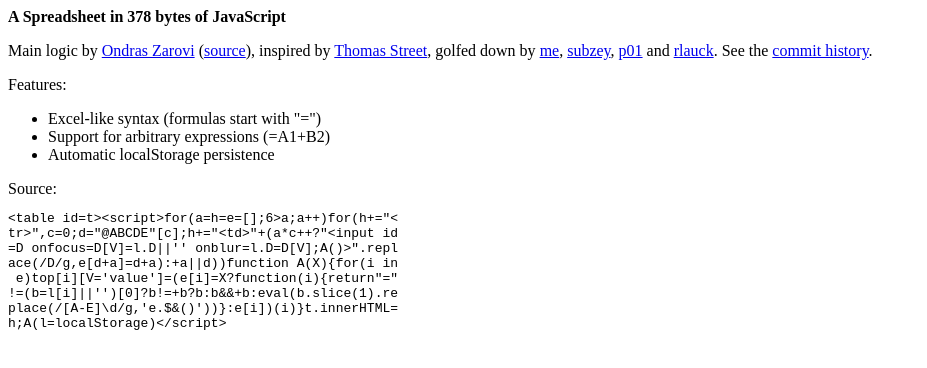
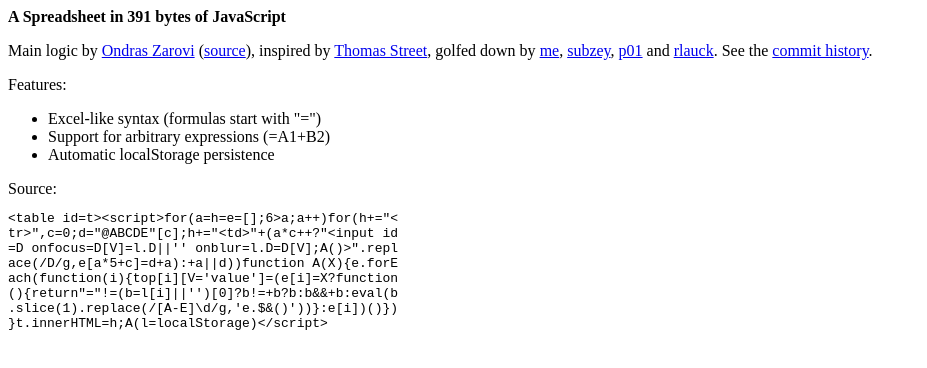
Before and after one commit to aemkei/aemkei.github.io, a plain HTML site: page sheet/index.html in a window 1280 px wide. Shown: the whole page, without its empty margins (0-927 px from the left). Drawn offline with Linux system fonts and the light colour scheme.

Commit message:
Restore last state.

```diff
--- a/sheet/index.html
+++ b/sheet/index.html
@@ -1,9 +1,9 @@
-<table id=t><script>for(a=h=e=[];6>a;a++)for(h+="<tr>",c=0;d="@ABCDE"[c];h+="<td>"+(a*c++?"<input id=D onfocus=D[V]=l.D||'' onblur=l.D=D[V];A()>".replace(/D/g,e[d+a]=d+a):+a||d))function A(X){for(i in e)top[i][V='value']=(e[i]=X?function(i){return"="!=(b=l[i]||'')[0]?b!=+b?b:b&&+b:eval(b.slice(1).replace(/[A-E]\d/g,'e.$&()'))}:e[i])(i)}t.innerHTML=h;A(l=localStorage)</script>
+<table id=t><script>for(a=h=e=[];6>a;a++)for(h+="<tr>",c=0;d="@ABCDE"[c];h+="<td>"+(a*c++?"<input id=D onfocus=D[V]=l.D||'' onblur=l.D=D[V];A()>".replace(/D/g,e[a*5+c]=d+a):+a||d))function A(X){e.forEach(function(i){top[i][V='value']=(e[i]=X?function(){return"="!=(b=l[i]||'')[0]?b!=+b?b:b&&+b:eval(b.slice(1).replace(/[A-E]\d/g,'e.$&()'))}:e[i])()})}t.innerHTML=h;A(l=localStorage)</script>
 
-<!-- 378 bytes -->
+<!-- 391 bytes -->
 
-<title>A Spreadsheet in 378 bytes of JavaScript</title>
-<b>A Spreadsheet in 378 bytes of JavaScript</b>
+<title>A Spreadsheet in 391 bytes of JavaScript</title>
+<b>A Spreadsheet in 391 bytes of JavaScript</b>
 
 <p>
   Main logic by <a href="http://ondras.zarovi.cz/">Ondras Zarovi</a> (<a href="http://jsfiddle.net/ondras/hYfN3/">source</a>),
@@ -25,11 +25,11 @@ Source:
 &lt;table id=t>&lt;script>for(a=h=e=[];6>a;a++)for(h+="&lt;
 tr>",c=0;d="@ABCDE"[c];h+="&lt;td>"+(a*c++?"&lt;input id
 =D onfocus=D[V]=l.D||'' onblur=l.D=D[V];A()>".repl
-ace(/D/g,e[d+a]=d+a):+a||d))function A(X){for(i in
- e)top[i][V='value']=(e[i]=X?function(i){return"="
-!=(b=l[i]||'')[0]?b!=+b?b:b&&+b:eval(b.slice(1).re
-place(/[A-E]\d/g,'e.$&()'))}:e[i])(i)}t.innerHTML=
-h;A(l=localStorage)&lt;/script>
+ace(/D/g,e[a*5+c]=d+a):+a||d))function A(X){e.forE
+ach(function(i){top[i][V='value']=(e[i]=X?function
+(){return"="!=(b=l[i]||'')[0]?b!=+b?b:b&&+b:eval(b
+.slice(1).replace(/[A-E]\d/g,'e.$&()'))}:e[i])()})
+}t.innerHTML=h;A(l=localStorage)&lt;/script>
 </pre>
 
 <script>
```
